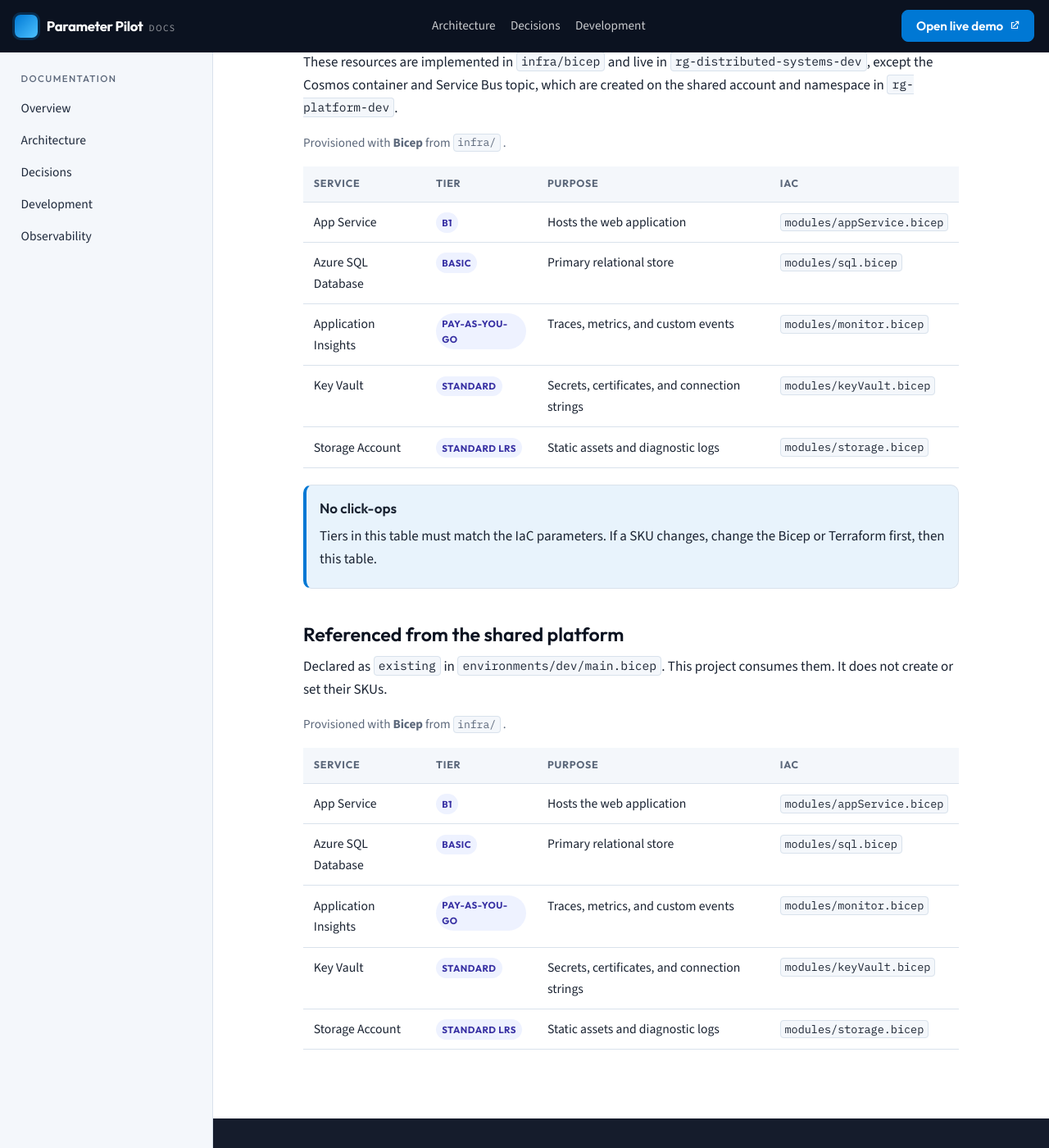
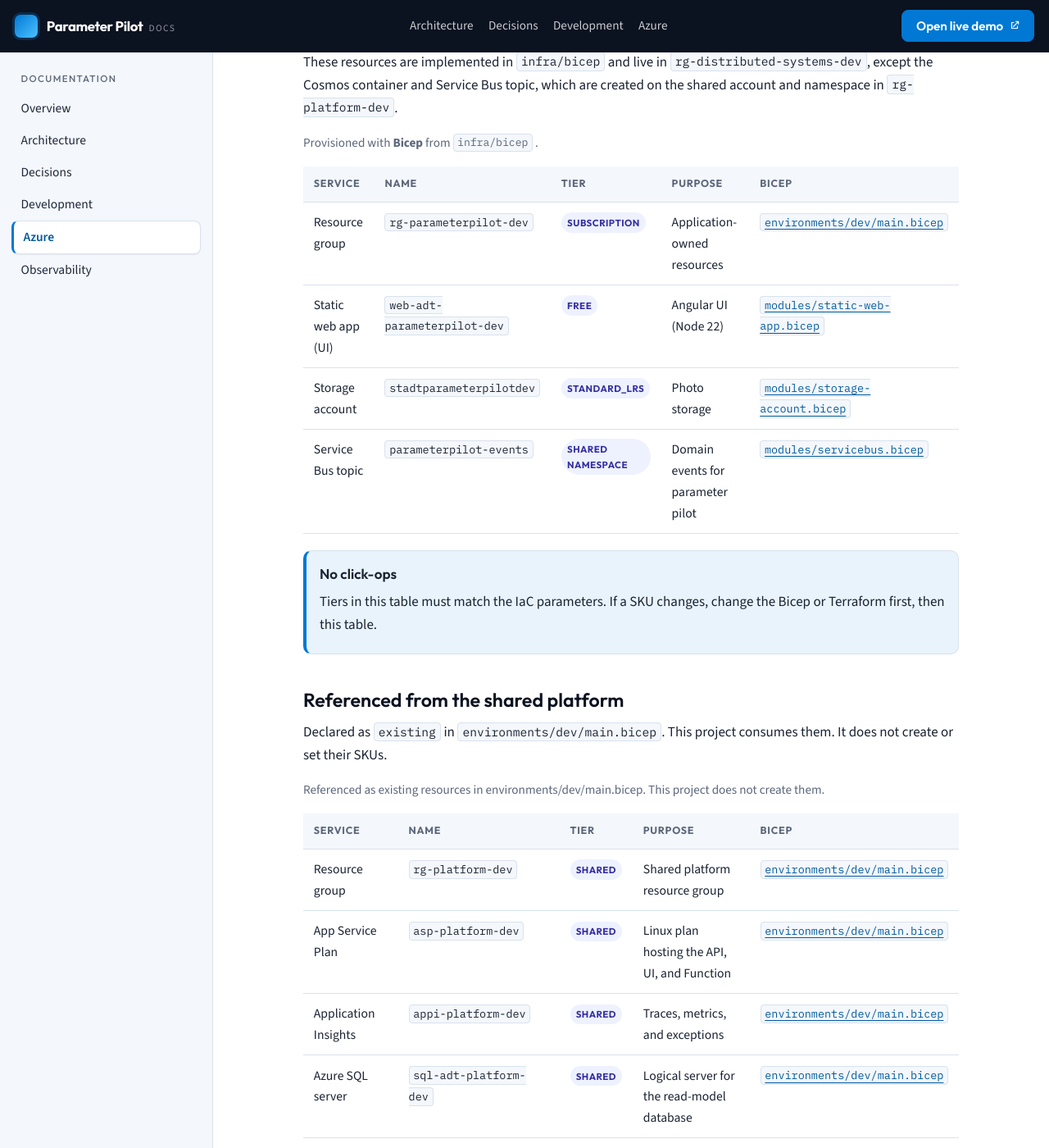
Before and after one commit to PhilipTodd/azure-distributed-systems-reference, a Jekyll site: the page built from docs/azure.md, in a window 1280 px wide and 1400 px high, scrolled down 470 px. Shown: the whole window at 82% size. Built offline with Jekyll 4.4.1, drawn with Linux system fonts in a browser that asks for light colours; some of the changed text lies outside the part shown.

Commit message:
Add Azure page to docs site (#26)

```diff
--- a/docs/_data/azure-resources.yml
+++ b/docs/_data/azure-resources.yml
@@ -1,25 +1,89 @@
-# Azure resource inventory. Tier examples: F1, B1, S1, Standard, Basic.
-# Mention the IaC source (Bicep/Terraform module) in `iac` when known.
+# Azure inventory for /azure/. Paths are relative to infra/bicep/.
 iac: Bicep
-iac_path: infra/
-items:
-  - service: App Service
-    tier: B1
-    purpose: Hosts the web application
-    iac: modules/appService.bicep
-  - service: Azure SQL Database
-    tier: Basic
-    purpose: Primary relational store
-    iac: modules/sql.bicep
+iac_path: infra/bicep
+entrypoint: infra/bicep/environments/dev/main.bicep
+parameters: infra/bicep/environments/dev/main.dev.bicepparam
+
+created:
+  - service: Resource group
+    name: rg-parameterpilot-dev
+    tier: Subscription
+    purpose: Application-owned resources
+    iac: environments/dev/main.bicep
+  # - service: App Service (API)
+  #   name: api-adt-blastplanning-dev
+  #   tier: Shared Linux plan
+  #   purpose: Blast Planning API (.NET 10)
+  #   iac: modules/appservice.bicep
+  - service: Static web app (UI)
+    name: web-adt-parameterpilot-dev
+    tier: Free
+    purpose: Angular UI (Node 22)
+    iac: modules/static-web-app.bicep
+  # - service: Function App
+  #   name: func-adt-blastplanning-dev
+  #   tier: Shared Linux plan
+  #   purpose: Projection worker (.NET isolated 10)
+  #   iac: modules/appservice.bicep
+  - service: Storage account
+    name: stadtparameterpilotdev
+    tier: Standard_LRS
+    purpose: Photo storage
+    iac: modules/storage-account.bicep
+  # - service: Cosmos DB container
+  #   name: parameterpilot-tracking
+  #   tier: Shared account
+  #   purpose: Event store, partition key /streamId
+  #   iac: modules/cosmos-container.bicep
+  - service: Service Bus topic
+    name: parameterpilot-events
+    tier: Shared namespace
+    purpose: Domain events for parameter pilot
+    iac: modules/servicebus.bicep
+  # - service: Service Bus subscription
+  #   name: blast-plan-projections
+  #   tier: Shared namespace
+  #   purpose: Projection consumer on domain-events
+  #   iac: modules/servicebus.bicep
+
+referenced:
+  - service: Resource group
+    name: rg-platform-dev
+    tier: Shared
+    purpose: Shared platform resource group
+    iac: environments/dev/main.bicep
+  - service: App Service Plan
+    name: asp-platform-dev
+    tier: Shared
+    purpose: Linux plan hosting the API, UI, and Function
+    iac: environments/dev/main.bicep
   - service: Application Insights
-    tier: Pay-as-you-go
-    purpose: Traces, metrics, and custom events
-    iac: modules/monitor.bicep
-  - service: Key Vault
-    tier: Standard
-    purpose: Secrets, certificates, and connection strings
-    iac: modules/keyVault.bicep
-  - service: Storage Account
-    tier: Standard LRS
-    purpose: Static assets and diagnostic logs
-    iac: modules/storage.bicep
+    name: appi-platform-dev
+    tier: Shared
+    purpose: Traces, metrics, and exceptions
+    iac: environments/dev/main.bicep
+  - service: Azure SQL server
+    name: sql-adt-platform-dev
+    tier: Shared
+    purpose: Logical server for the read-model database
+    iac: environments/dev/main.bicep
+  - service: Azure SQL database
+    name: ReferenceProjectsDb
+    tier: Shared
+    purpose: Blast-plan projections
+    iac: environments/dev/main.bicep
+  - service: Cosmos DB account
+    name: cosmos-adt-platform-dev
+    tier: Shared
+    purpose: Event-store account
+    iac: environments/dev/main.bicep
+  - service: Cosmos DB database
+    name: ReferenceProjects
+    tier: Shared
+    purpose: Event-store database
+    iac: environments/dev/main.bicep
+  - service: Service Bus namespace
+    name: sb-adt-platform-dev
+    tier: Shared
+    purpose: Namespace for domain-events
+    iac: environments/dev/main.bicep
--- a/docs/_data/navigation.yml
+++ b/docs/_data/navigation.yml
@@ -8,12 +8,12 @@ primary:
     url: /decisions/
   - title: Development
     url: /development/
+  - title: Azure
+    url: /azure/
   # - title: Deployment
   #   url: /deployment/
   - title: Observability
     url: /observability/
-  # - title: Azure
-  #   url: /azure/
   # - title: Production
   #   url: /production/
   # - title: Scalability
--- a/docs/_includes/azure-table.html
+++ b/docs/_includes/azure-table.html
@@ -1,26 +1,43 @@
+{% if include.group %}
+  {% assign rows = site.data.azure-resources[include.group] %}
+{% else %}
+  {% assign rows = site.data.azure-resources.created %}
+{% endif %}
 <p class="table-note">
+    {% if include.note %}
+    {{ include.note }}
+    {% else %}
     Provisioned with <strong>{{ site.data.azure-resources.iac }}</strong>
     {% if site.data.azure-resources.iac_path %}
     from <code>{{ site.data.azure-resources.iac_path }}</code>
     {% endif %}.
+    {% endif %}
 </p>
 <div class="table-wrap">
     <table>
         <thead>
             <tr>
                 <th scope="col">Service</th>
+                <th scope="col">Name</th>
                 <th scope="col">Tier</th>
                 <th scope="col">Purpose</th>
-        <th scope="col">IaC</th>
+                <th scope="col">Bicep</th>
             </tr>
         </thead>
         <tbody>
-      {% for item in site.data.azure-resources.items %}
+            {% for item in rows %}
             <tr>
                 <td>{{ item.service }}</td>
+                <td>{% if item.name %}<code>{{ item.name }}</code>{% else %}-{% endif %}</td>
                 <td><span class="badge badge--tier">{{ item.tier }}</span></td>
                 <td>{{ item.purpose }}</td>
-          <td>{% if item.iac %}<code>{{ item.iac }}</code>{% else %}-{% endif %}</td>
+                <td>
+                    {% if item.iac %}
+                    <a href="{{ site.project.github.repo }}/blob/main/{{ site.data.azure-resources.iac_path }}/{{ item.iac }}"><code>{{ item.iac }}</code></a>
+                    {% else %}
+                    -
+                    {% endif %}
+                </td>
             </tr>
             {% endfor %}
         </tbody>
--- a/docs/_includes/footer.html
+++ b/docs/_includes/footer.html
@@ -10,8 +10,8 @@
                 <li><a href="{{ '/architecture/' | relative_url }}">Architecture</a></li>
                 <li><a href="{{ '/decisions/' | relative_url }}">Decision log</a></li>
                 <li><a href="{{ '/development/' | Development }}">Production readiness</a></li>
-                <!--<li><a href="{{ '/production/' | relative_url }}">Production readiness</a></li>
-                <li><a href="{{ '/roadmap/' | relative_url }}">Roadmap</a></li>-->
+                <li><a href="{{ '/azure/' | relative_url }}">Azure</a></li>
+                <!--<li><a href="{{ '/roadmap/' | relative_url }}">Roadmap</a></li>-->
             </ul>
         </nav>
         <nav aria-label="Project links">
--- a/docs/_includes/header.html
+++ b/docs/_includes/header.html
@@ -13,8 +13,8 @@
             <li><a href="{{ '/architecture/' | relative_url }}">Architecture</a></li>
             <li><a href="{{ '/decisions/' | relative_url }}">Decisions</a></li>
             <li><a href="{{ '/development/' | relative_url }}">Development</a></li>
+            <li><a href="{{ '/azure/' | relative_url }}">Azure</a></li>
             <!--<li><a href="{{ '/deployment/' | relative_url }}">Deploy</a></li>-->
-            <!--<li><a href="{{ '/azure/' | relative_url }}">Azure</a></li>-->
         </ul>
     </nav>
 
```
Lines whose indentation alone changed are shown as unchanged.
